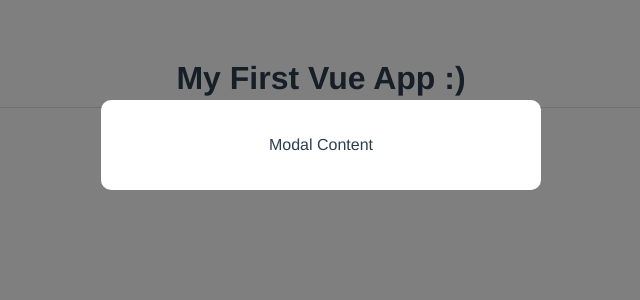
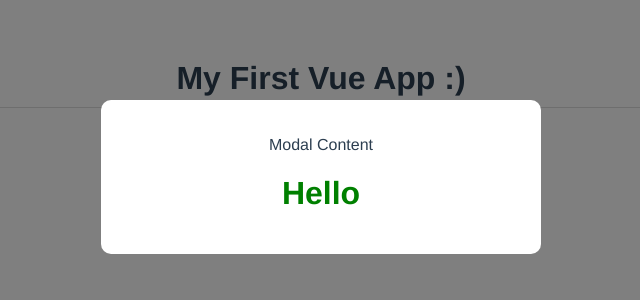
Before and after one commit to alain-kubwayo/vue-hub, a Vue app: page / in a window 1280 px wide. Shown: the top 300 px of the page, without its empty margins (319-959 px from the left). Built offline with nearby package versions, Linux system fonts and the light colour scheme.

Commit message:
feat: add global and scoped css

```diff
--- /dev/null
+++ b/src/assets/global.css
@@ -0,0 +1,7 @@
+body {
+    margin: 0;
+}
+
+p {
+    font-style: italic;
+}
--- a/src/components/Modal.vue
+++ b/src/components/Modal.vue
@@ -2,6 +2,7 @@
     <div class="backdrop">
         <div class="modal">
             <p>Modal Content</p>
+            <h1>Hello</h1>
         </div>
     </div>
 </template>
@@ -23,4 +24,14 @@
         background: white;
         border-radius: 10px;
     }
+
+    .modal h1 {
+        color: green;
+        border: none;
+        padding: 0;
+    }
+
+    .modal p{
+        font-style: normal;
+    }
 </style>
--- a/src/main.js
+++ b/src/main.js
@@ -1,4 +1,5 @@
 import { createApp } from 'vue'
 import App from './App.vue'
+import './assets/global.css'
 
 createApp(App).mount('#app')
```
